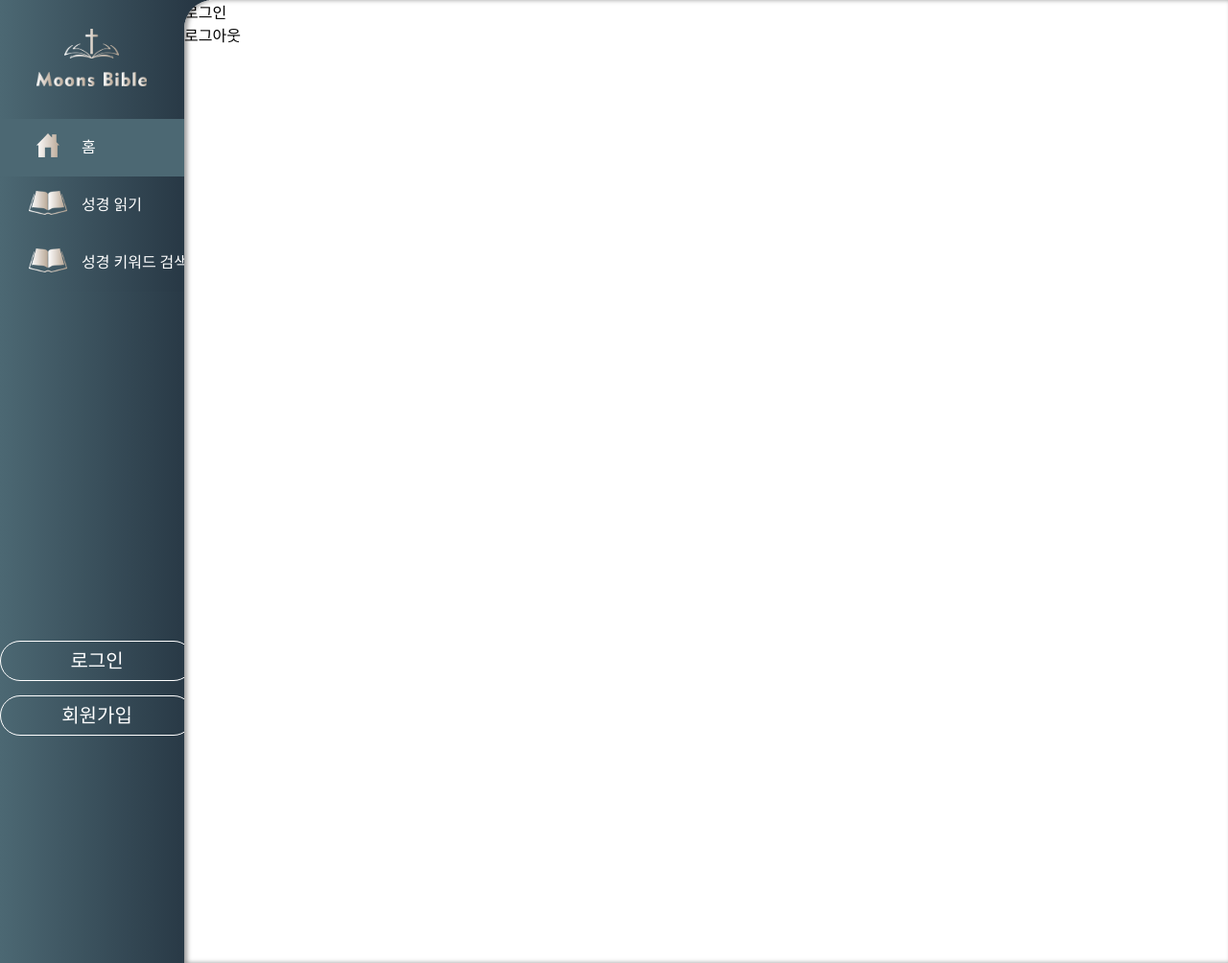
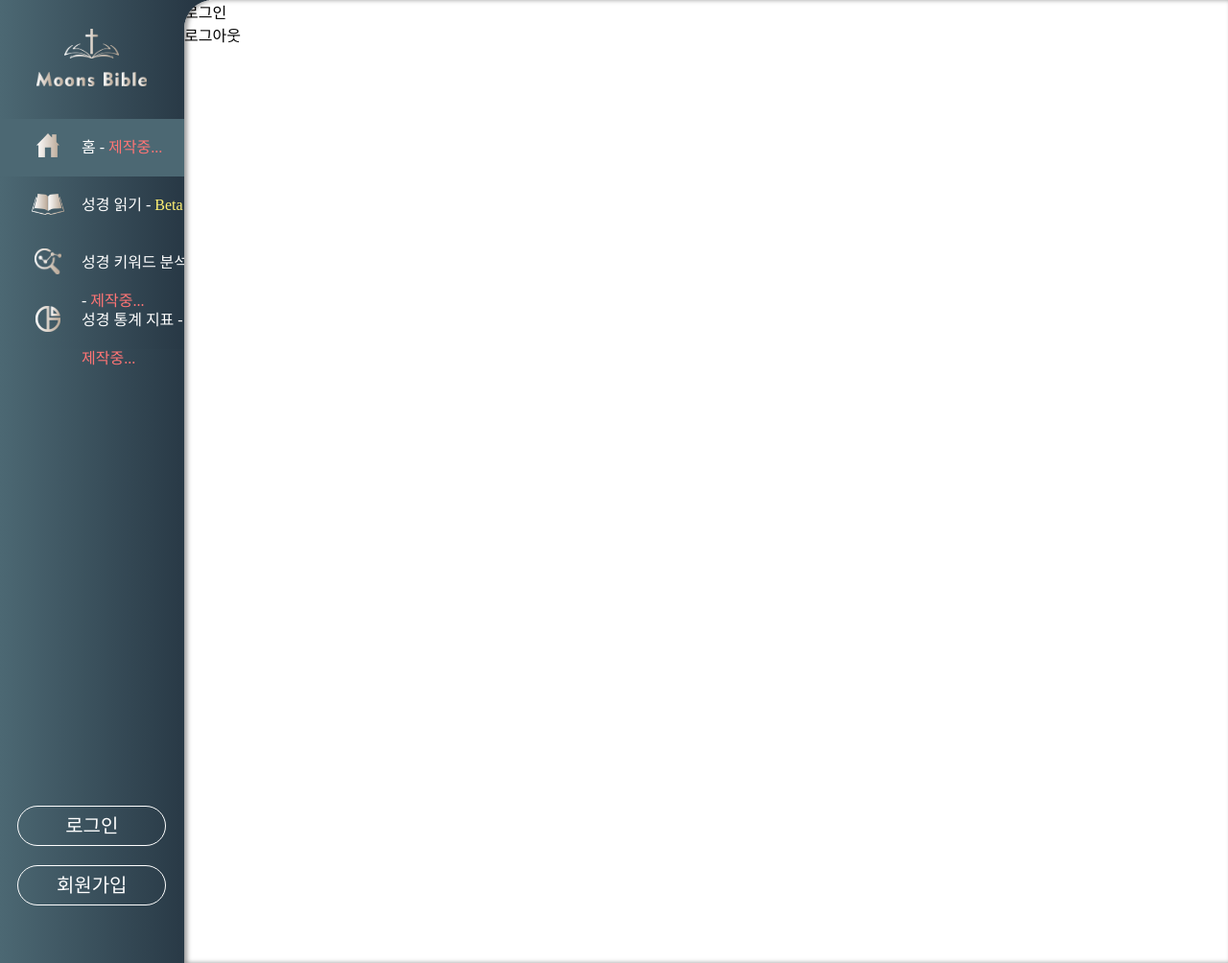
Before and after one commit to moons-team/moons-bible, a Django app: page /thebible/ in a window 1280 px wide. Shown: the whole page at 96% size. Run offline with Django 3.2, Linux system fonts and the light colour scheme; some libraries are stand-ins or nearby versions.

Commit message:
메뉴 수정

```diff
--- a/static/thebible/css/base.css
+++ b/static/thebible/css/base.css
@@ -78,6 +78,7 @@ a{
 
 .menus{
     padding: 0;
+    height: 700px;
     margin-top: 30px;
 }
 
@@ -139,10 +140,10 @@ a{
 }
 
 .left_menu_bgcolor .left_menu .login_button{
-    width: 200px;
+    width: 80%;
     height: 40px;
     border: 1px solid white;
-    margin: 190% auto 15px auto;
+    margin: 0 auto 20px auto;
     border-radius: 50px;
     line-height: 40px;
     color: white;
@@ -156,10 +157,10 @@ a{
 }
 
 .left_menu_bgcolor .left_menu .signup_button{
-    width: 200px;
+    width: 80%;
     height: 40px;
     border: 1px solid white;
-    margin: 0px auto;
+    margin: 0 auto 10% auto;
     border-radius: 50px;
     line-height: 40px;
     color: white;
--- a/thebible/templates/base.html
+++ b/thebible/templates/base.html
@@ -36,30 +36,38 @@
                             <img src="{% static 'thebible/img/icon/home_icon.png' %}">
                         </div>
                         <div class="span">
-                            <span>홈</span>
+                            <span>홈 - <span style="color: rgb(255, 117, 117);">제작중...</span></span>
                         </div>
                     </li>
 
                 <a href="{% url 'bible:read' %}">
                     <li class="li">
                         <div class="img">
-                            <img src="{% static 'thebible/img/icon/read_icon.png' %}">
+                            <img src="{% static 'thebible/img/icon/read_icon.png' %}" style="height: 22px;">
                         </div>
                         <div class="span">
-                            <span>성경 읽기</span>
+                            <span>성경 읽기 - <span style="color: rgb(255, 241, 115);">Beta</span></span>
                         </div>
                     </li>
                 </a>
 
                     <li class="li" onclick="alert_on()">
                         <div class="img">
-                            <img src="{% static 'thebible/img/icon/read_icon.png' %}">
+                            <img src="{% static 'thebible/img/icon/search_icon_menu.png' %}" style="height: 27px;">
                         </div>
                         <div class="span">
-                            <span>성경 키워드 검색</span>
+                            <span>성경 키워드 분석 - <span style="color: rgb(255, 117, 117);">제작중...</span></span>
                         </div>
                     </li>
 
+                    <li class="li" onclick="alert_on()">
+                        <div class="img">
+                            <img src="{% static 'thebible/img/icon/report_icon.png' %}" style="height: 27px;">
+                        </div>
+                        <div class="span">
+                            <span>성경 통계 지표 - <span style="color: rgb(255, 117, 117);">제작중...</span></span>
+                        </div>
+                    </li>
             </ul>
             {% if user.is_authenticated %}
                 <a href="{% url 'user:logout' %}?next_path={{ request.get_full_path }}"><div class="login_button">로그아웃</div></a>
--- a/thebible/templates/search_bar.html
+++ b/thebible/templates/search_bar.html
@@ -11,7 +11,7 @@
     </div>
 </div>
 <div class="search_div">
-    <form action="{% url 'bible:read_search' %}" method="POST">
+    <form action="{% url 'bible:read' %}" method="POST">
         {% csrf_token %}
         <input type="text" value="개역한글" name="search_version">
         {{ read_search_input.keyword }}
--- a/thebible/views.py
+++ b/thebible/views.py
@@ -84,18 +84,8 @@ class thebible_read(TopMenuDefault):
 
         return context
 
-# 검색 뷰
-class SearchReadView(TopMenuDefault):
-
-    template_name = 'search/search_main.html'
-
-    def get_context_data(self, **kwargs):
-        context = super(SearchReadView, self).get_context_data(**kwargs)
-
-        return context
-
     def post(self, request, **kwargs):
-        context = super(SearchReadView, self).get_context_data(**kwargs)
+        context = super(thebible_read, self).get_context_data(**kwargs)
 
         keyword = self.request.POST.get("keyword", "하나님") # 검색키워드
         search_version = self.request.POST.get("search_version", "개역한글") # 검색 버전
@@ -106,4 +96,14 @@ class SearchReadView(TopMenuDefault):
         context['search_result'] = search_result
         context['result_count'] = result_count
 
-        return render(request, 'search/search_result.html',context=context)
+        return render(request, 'read/thebible_read_search_result.html',context=context)
+
+# 검색 뷰
+class SearchReadView(TopMenuDefault):
+
+    template_name = 'search/search_main.html'
+
+    def get_context_data(self, **kwargs):
+        context = super(SearchReadView, self).get_context_data(**kwargs)
+
+        return context
```
Also changed, not shown: static/thebible/img/icon/report_icon.png (added), static/thebible/img/icon/search_icon_menu.png (added), thebible/templates/read/thebible_read_search_result.html (renamed from thebible/templates/search/search_result.html), 4 other files.
